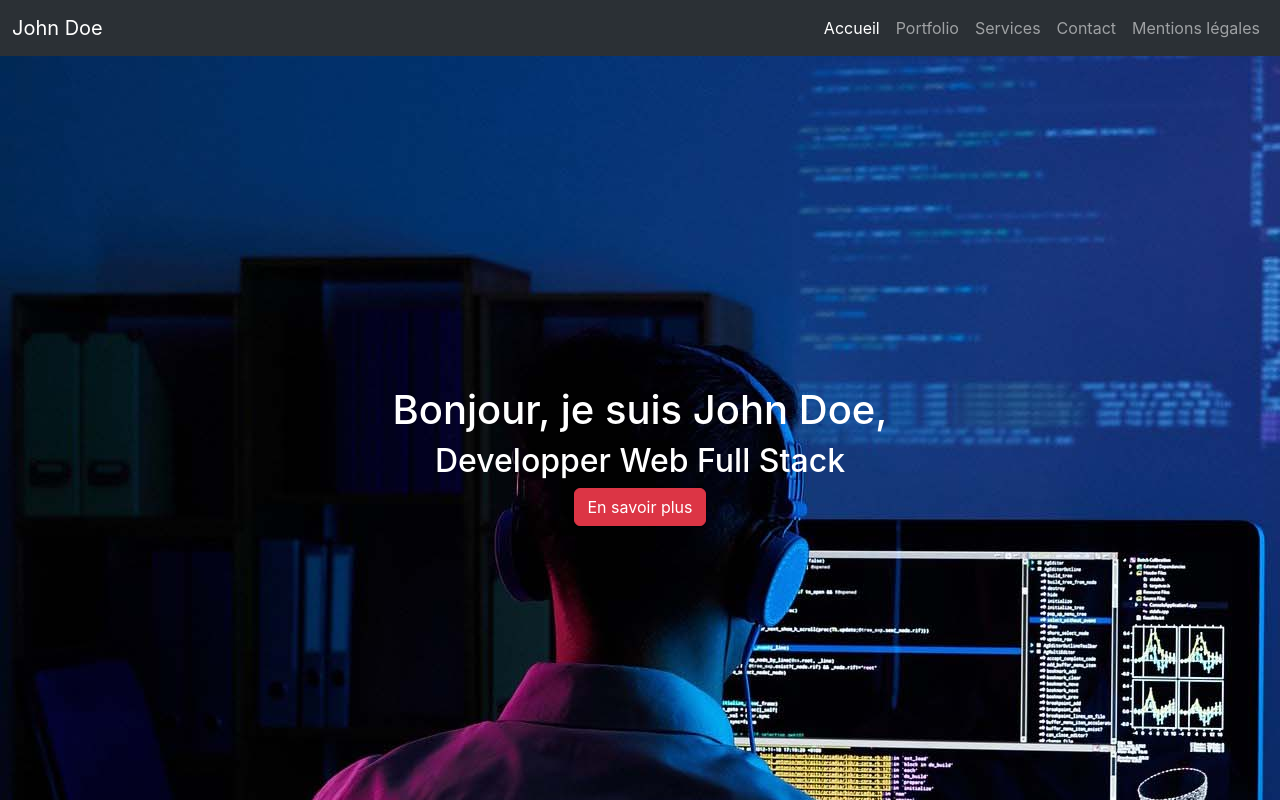
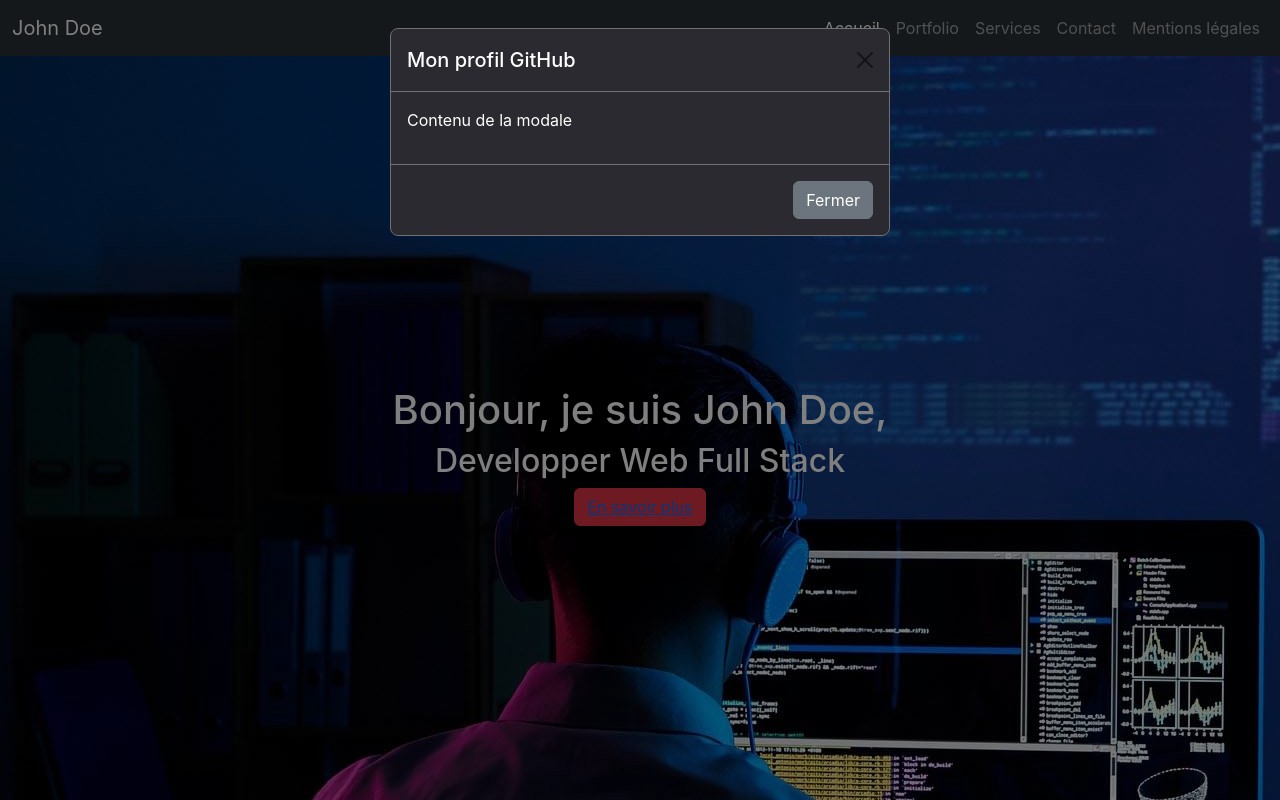
Before and after one commit to Charlotte-82/Regis_Charlotte_CEF_Devoir_5_React, a React (Create React App) app: page / in a window 1280 px wide. Both pictures are taken after a click on the button "En savoir plus". Shown: the top 800 px of the page. Built offline with nearby package versions, Linux system fonts and the light colour scheme.

Commit message:
modal second dev session

```diff
--- a/public/index.html
+++ b/public/index.html
@@ -7,7 +7,6 @@
       href="https://cdn.jsdelivr.net/npm/bootstrap-icons/font/bootstrap-icons.css"
       rel="stylesheet"
     />
-
     <meta name="viewport" content="width=device-width, initial-scale=1" />
     <meta name="theme-color" content="#000000" />
     <meta
--- a/src/assets/component/modal.js
+++ b/src/assets/component/modal.js
@@ -1,31 +1,91 @@
-import React from "react";
+import React, { useState } from "react";
 
 function Modal() {
+  const [show, setShow] = useState(false);
+
+  const handleShow = () => setShow(true);
+  const handleClose = () => setShow(false);
+
   return (
-    <div class="modal-body">
-      <div class="container-fluid">
-        <div class="row">
-          <div class="col-md-4">.col-md-4</div>
-          <div class="col-md-4 ms-auto">.col-md-4 .ms-auto</div>
-        </div>
-        <div class="row">
-          <div class="col-md-3 ms-auto">.col-md-3 .ms-auto</div>
-          <div class="col-md-2 ms-auto">.col-md-2 .ms-auto</div>
-        </div>
-        <div class="row">
-          <div class="col-md-6 ms-auto">.col-md-6 .ms-auto</div>
-        </div>
-        <div class="row">
-          <div class="col-sm-9">
-            Level 1: .col-sm-9
-            <div class="row">
-              <div class="col-8 col-sm-6">Level 2: .col-8 .col-sm-6</div>
-              <div class="col-4 col-sm-6">Level 2: .col-4 .col-sm-6</div>
+    <div>
+      <button type="button" class="btn btn-danger">
+        <a href="#" onClick={handleShow}>
+          En savoir plus
+        </a>
+      </button>
+      {show && (
+        <div
+          className="modal show d-block"
+          tabIndex="-1"
+          style={{ backgroundColor: "rgba(0,0,0,0.5" }}
+        >
+          <div className="modal-dialog">
+            <div
+              className="modal-content"
+              style={{
+                backgroundColor: "rgba(42,42,48,1)",
+                borderColor: "rgba(113,113,113,1)",
+              }}
+            >
+              <div
+                className="modal-header"
+                style={{
+                  borderColor: "rgba(113,113,113,1)",
+                }}
+              >
+                <h5 className="modal-title">Mon profil GitHub</h5>
+                <button
+                  type="button"
+                  className="btn-close btn-secondary"
+                  onClick={handleClose}
+                ></button>
+              </div>
+              <div className="modal-body">
+                <p>Contenu de la modale</p>
+              </div>
+              <div
+                className="modal-footer"
+                style={{
+                  borderColor: "rgba(113,113,113,1)",
+                }}
+              >
+                <button
+                  type="button"
+                  className="btn btn-secondary"
+                  onClick={handleClose}
+                >
+                  Fermer
+                </button>
+              </div>
             </div>
           </div>
         </div>
-      </div>
+      )}
     </div>
+    // <div class="modal-body">
+    //   <div class="container-fluid">
+    //     <div class="row">
+    //       <div class="col-md-4">.col-md-4</div>
+    //       <div class="col-md-4 ms-auto">.col-md-4 .ms-auto</div>
+    //     </div>
+    //     <div class="row">
+    //       <div class="col-md-3 ms-auto">.col-md-3 .ms-auto</div>
+    //       <div class="col-md-2 ms-auto">.col-md-2 .ms-auto</div>
+    //     </div>
+    //     <div class="row">
+    //       <div class="col-md-6 ms-auto">.col-md-6 .ms-auto</div>
+    //     </div>
+    //     <div class="row">
+    //       <div class="col-sm-9">
+    //         Level 1: .col-sm-9
+    //         <div class="row">
+    //           <div class="col-8 col-sm-6">Level 2: .col-8 .col-sm-6</div>
+    //           <div class="col-4 col-sm-6">Level 2: .col-4 .col-sm-6</div>
+    //         </div>
+    //       </div>
+    //     </div>
+    //   </div>
+    // </div>
   );
 }
 
--- a/src/pages/index-page.js
+++ b/src/pages/index-page.js
@@ -2,7 +2,7 @@ import React from "react";
 import "./../assets/css/index-page.css";
 import johnDoeAbout from "./../assets/img/john-doe-about.jpg";
 import Levels from "./../assets/component/progress.js";
-import Footer from "./../assets/component/footer.js";
+import Modal from "./../assets/component/modal.js";
 
 function IndexPage() {
   return (
@@ -10,11 +10,8 @@ function IndexPage() {
       <div className="index-top">
         <h1>Bonjour, je suis John Doe,</h1>
         <h2>Developper Web Full Stack</h2>
-        <button type="button" class="btn btn-danger">
-          <a className="index-button" href="#">
-            En savoir plus
-          </a>
-        </button>
+
+        <Modal />
       </div>
       <div className="index-bottom">
         <div className="index-bottom-left" class="col-md-6">
```
Also changed, not shown: src/assets/img/john-doe-modal.png (added).
